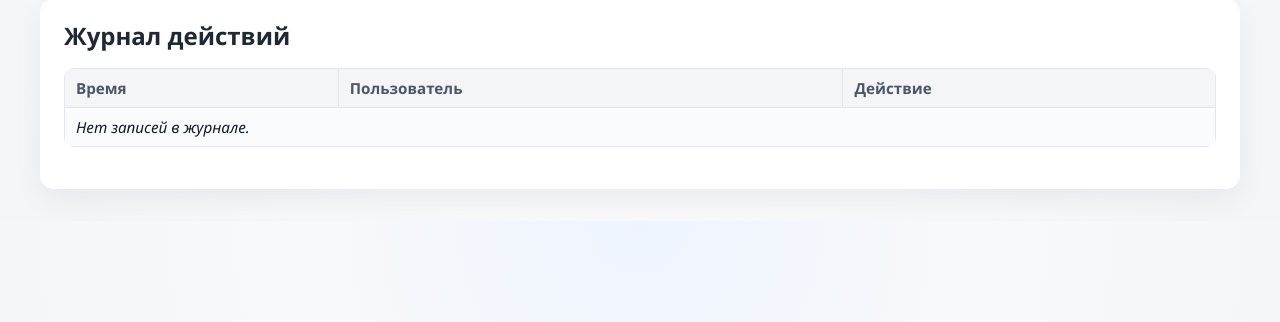
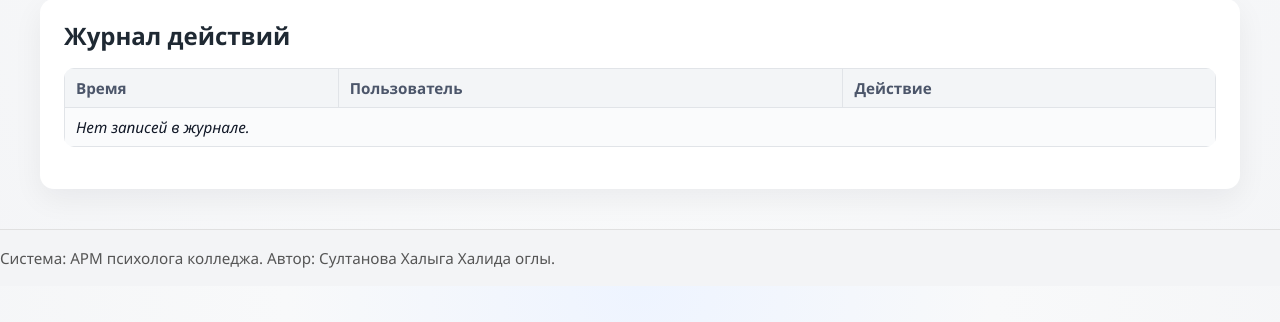
Before and after one commit to sultanovhalid/psychologist_workspace, a Flask app: page /admin/logs in a window 1280 px wide; the page is wider, and only the part inside the window is pictured. Shown: the part 170-492 px from the top of that part. Run offline with Flask 3, Linux system fonts and the light colour scheme; a user stored in the database is signed in.

Commit message:
Update base.html

```diff
--- a/app/templates/base.html
+++ b/app/templates/base.html
@@ -55,6 +55,11 @@
         {% block content %}
         {% endblock %}
     </div>
+    <footer style="margin-top:40px; padding:18px 0; background:#f3f4f6; border-top:1px solid #e0e0e0;">
+        <div class="container" style="font-size:0.95em; color:#555;">
+            Система: АРМ психолога колледжа. Автор: Султанова Халыга Халида оглы.
+        </div>
+    </footer>
     {% block scripts %}{% endblock %}
 </body>
 </html>
```
